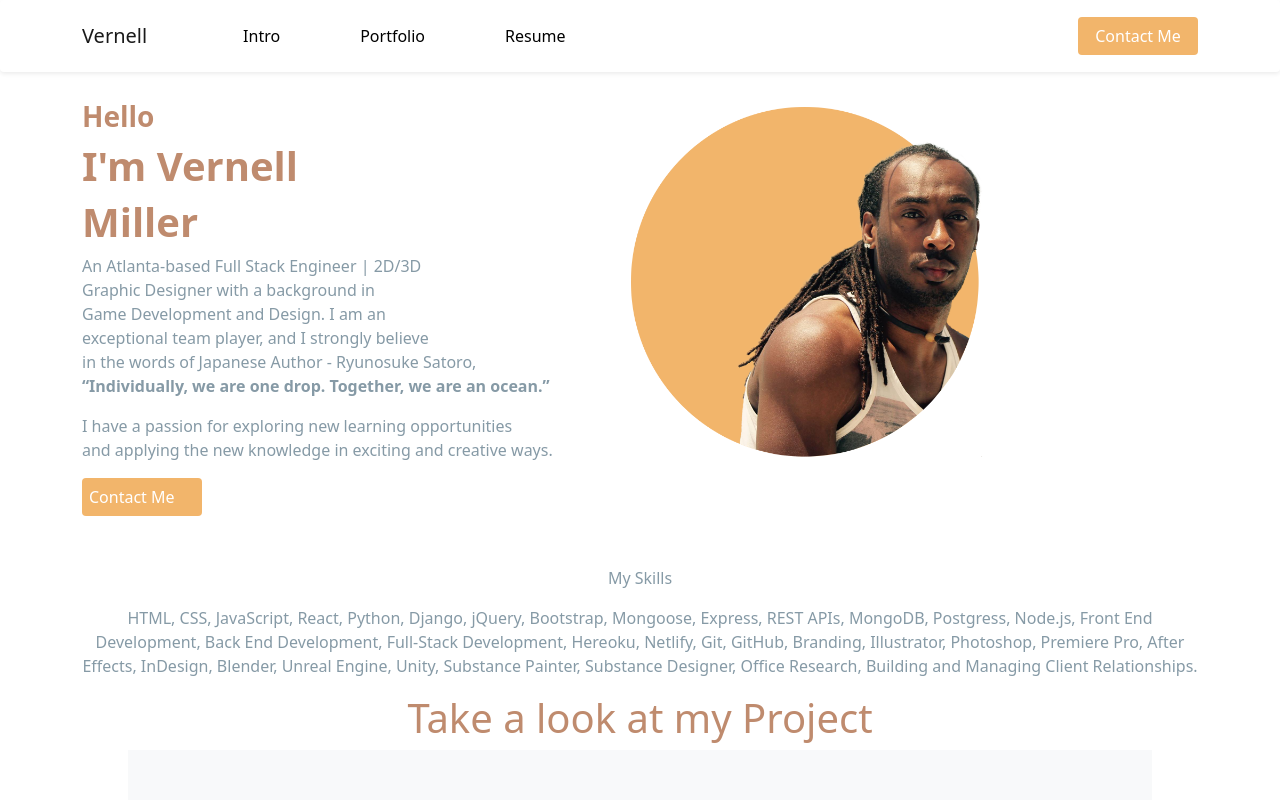
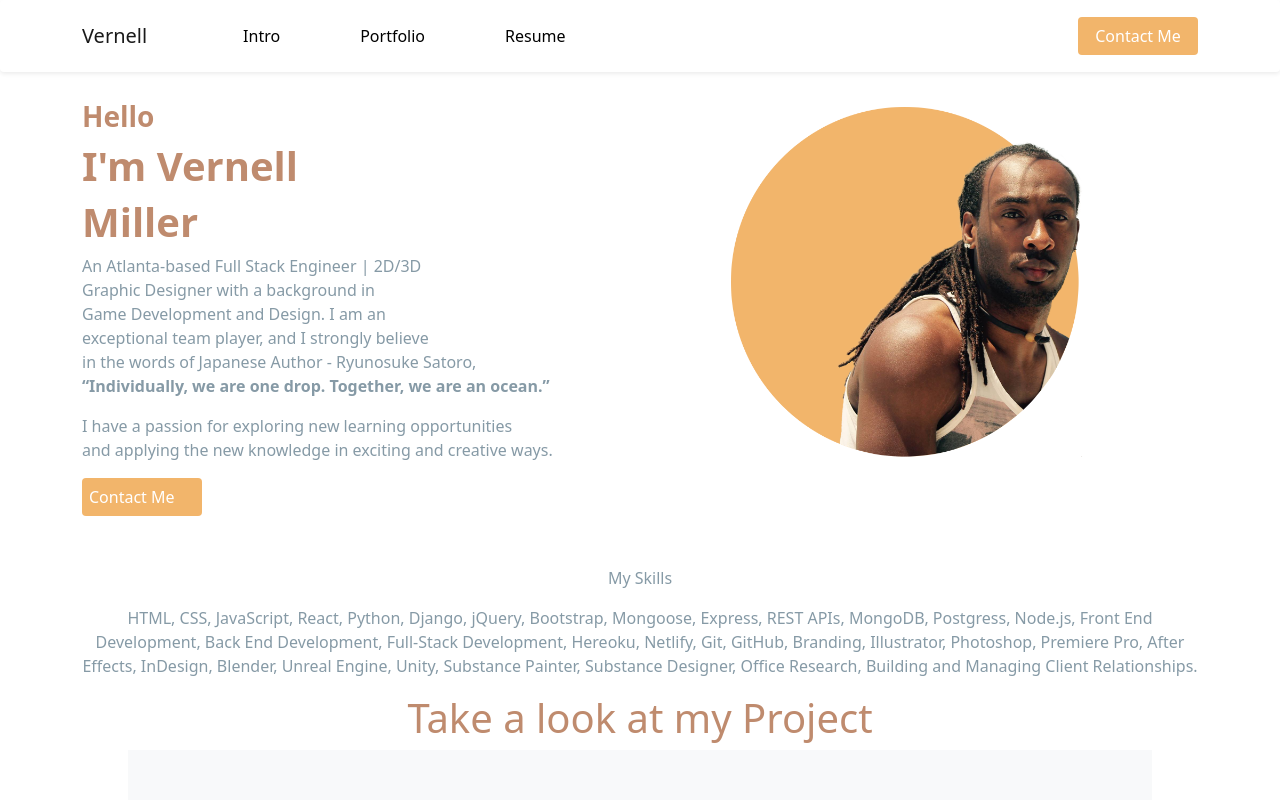
Before and after one commit to VernellMiller/react-portfolio, a React (Create React App) app: page / in a window 1280 px wide. Shown: the top 800 px of the page. Built offline with nearby package versions, Linux system fonts and the light colour scheme.

Commit message:
fix: corrects responiveness and styling of intro

```diff
--- a/src/components/Introduction.js
+++ b/src/components/Introduction.js
@@ -3,7 +3,7 @@ const Introduction = (props) => {
         <>
             <div id="Home" class="container">
                 <div class="row gap100">
-                    <div class="col-md-6 text-start" id="intro">
+                    <div class="col-lg-6 col-md-7 col-sm-12 text-start" id="intro">
                         <h3 id="heading" class="fw-bold ">Hello</h3>
                         <h1 id="heading" class="fw-bold ">I'm Vernell</h1>
                         <h1 id="heading" class="fw-bold ">Miller</h1>
@@ -21,7 +21,7 @@ const Introduction = (props) => {
                             </div>
                         </a>
                     </div>
-                    <div class="col-md-6">
+                    <div class="col-lg-6 col-md-5 col-sm-12">
                         <img class="img-fluid" id="mainIMG" src="/me.png" alt="Me" width="900"/>
                     </div>
                 </div>
--- a/src/index.css
+++ b/src/index.css
@@ -30,7 +30,7 @@ code {
 }
 
 #mainIMG {
-  margin: 100px 0 0 -200px;
+  margin-top: 100px;
 }
 
 #contact {
```
